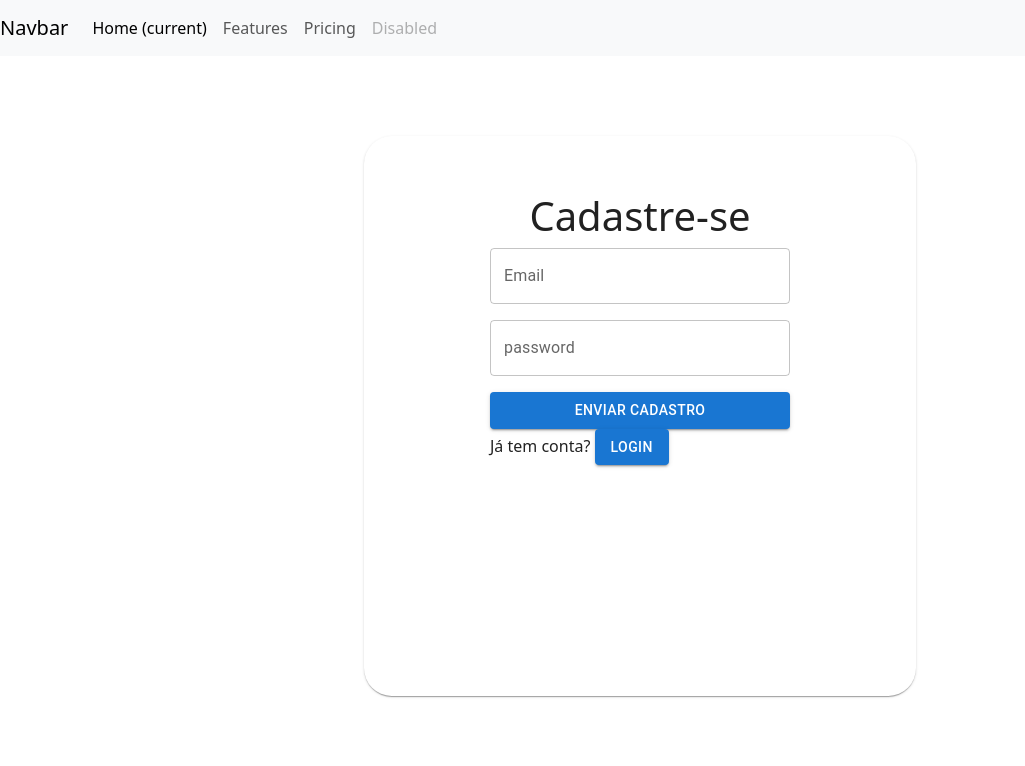
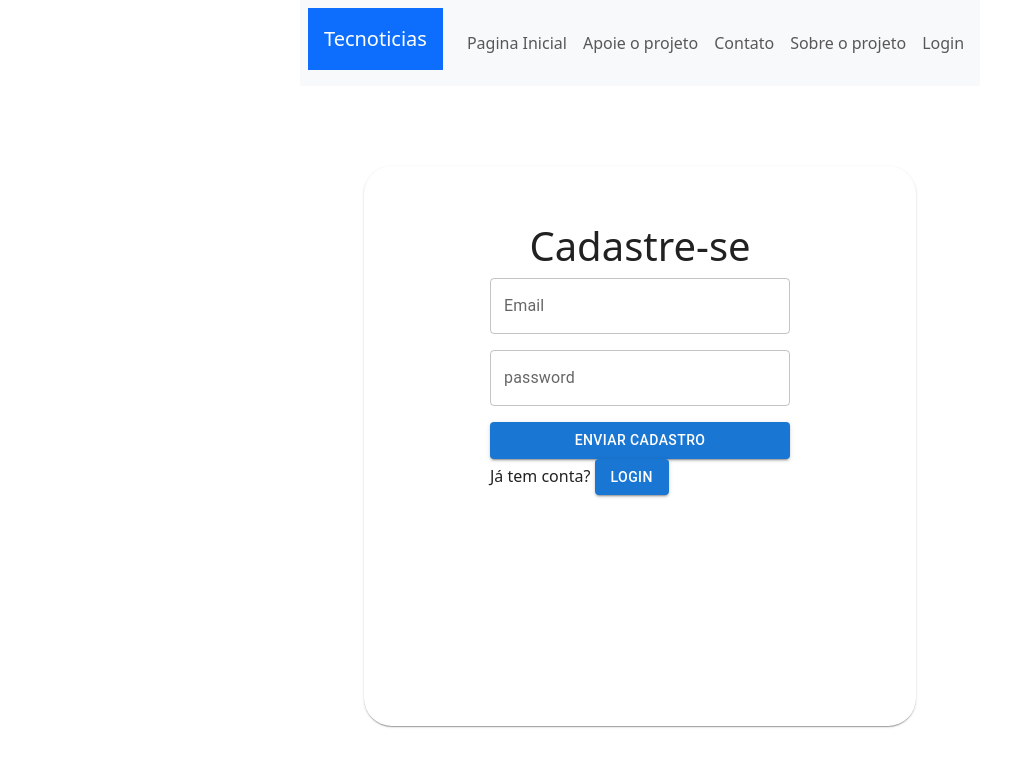
Before and after one commit to jacksonmmartins/E-commerce-Shoes-Store, a React (Create React App) app: page /signup in a window 1280 px wide. Shown: the top 766 px of the page, without its empty margins (0-1025 px from the left). Built offline with nearby package versions, Linux system fonts and the light colour scheme; what realm-web would draw is missing.

Commit message:
organização código

```diff
--- a/src/App.js
+++ b/src/App.js
@@ -22,7 +22,7 @@ function App() {
       <UserProvider>
         <Navbar />
         <Routes>
-        <Route exact path="/"  element={<Home/>}/>
+          <Route exact path="/" element={<Home />} />
           <Route exact path="/login" element={<Login />} />
           <Route exact path="/signup" element={<Signup />} />
 
--- a/src/pages/Navbar.js
+++ b/src/pages/Navbar.js
@@ -1,19 +1,26 @@
+
+
 function Navbar() {
-return(
-<nav class="navbar navbar-expand-lg navbar-light bg-light">
-  <a class="navbar-brand" href="#navbar">Navbar</a>
+  return (
+
+    <div className="nav justify-content-center">
+      <nav class="navbar justify-content-center navbar-expand-lg navbar-light bg-light d-inline-flex p-2">
+        <a class="navbar-brand p-3 mb-2 bg-primary text-white" href="#navbar">Tecnoticias</a>
         <button class="navbar-toggler" type="button" data-toggle="collapse" data-target="#navbarNavAltMarkup" aria-controls="navbarNavAltMarkup" aria-expanded="false" aria-label="Toggle navigation">
           <span class="navbar-toggler-icon"></span>
         </button>
         <div class="collapse navbar-collapse" id="navbarNavAltMarkup">
           <div class="navbar-nav">
-      <a class="nav-item nav-link active" href="#home">Home <span class="sr-only">(current)</span></a>
-      <a class="nav-item nav-link" href="#features">Features</a>
-      <a class="nav-item nav-link" href="#pricing">Pricing</a>
-      <a class="nav-item nav-link disabled" href="#disable">Disabled</a>
+            <a class="nav-item nav-link" href="/">Pagina Inicial <span class="sr-only"></span></a>
+            <a class="nav-item nav-link" href="#features">Apoie o projeto</a>
+            <a class="nav-item nav-link" href="#pricing">Contato</a>
+            <a class="nav-item nav-link" href="#disable">Sobre o projeto</a>
+            <a class="nav-item nav-link" href="#disable">Login</a>
           </div>
         </div>
       </nav>
+    </div>
+
   )
 }
 
--- a/src/pages/PrivateRoute.page.js
+++ b/src/pages/PrivateRoute.page.js
@@ -12,7 +12,7 @@ const PrivateRoute = () => {
     // If the user is not logged in we are redirecting them
     // to the login page. Otherwise we are letting them to
     // continue to the page as per the URL using <Outlet />.
- return !user ? <Navigate to={redirectLoginUrl} /> : <Outlet /> ;
+    return !user ? <Navigate to={redirectLoginUrl} /> : <Outlet />;
 }
 
 export default PrivateRoute;
--- a/src/pages/components/BookCard.js
+++ b/src/pages/components/BookCard.js
@@ -2,7 +2,7 @@ import React from 'react';
 import { Link } from 'react-router-dom';
 import '../../App.css';
 
-const BookCard = ({book}) => {
+const BookCard = ({ book }) => {
 
   return (
     <div className='card-container'>
```
Also changed, not shown: src/pages/Login.page.js (indentation only), src/pages/Signup.page.js (indentation only), src/pages/Userhome.page.js (indentation only), src/pages/contexts/user.context.js (indentation only). Lines whose indentation alone changed are shown as unchanged.
